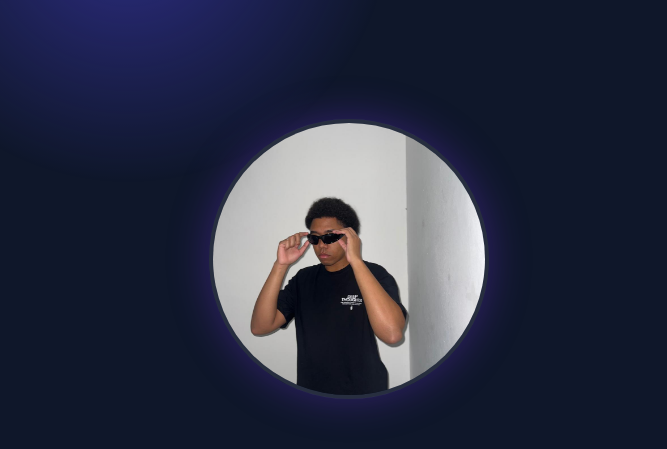
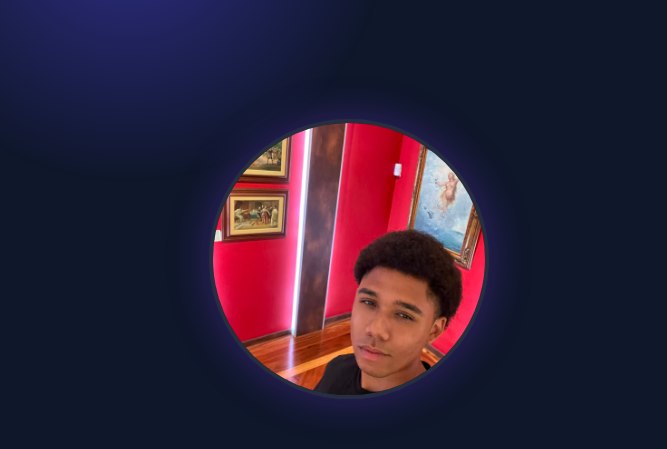
Before and after one commit to leonidasmaf977-tech/portifolio, a plain HTML site: page index.html in a window 1280 px wide. Shown: the part 240-689 px from the top of the page, 0-667 px from the left. Drawn offline with Linux system fonts and the light colour scheme.

Commit message:
Update index.html

```diff
--- a/index.html
+++ b/index.html
@@ -30,7 +30,7 @@
         <div class="sobre-container">
 
             <div class="sobre-foto-wrapper">
-                <img src="./img/foto.jpeg" alt="Foto de Leônidas Ferreira" class="sobre-foto">
+                <img src="./img/foto-perfil.jpeg" alt="Foto de Leônidas Ferreira" class="sobre-foto">
             </div>
 
             <div class="sobre-info">
```
